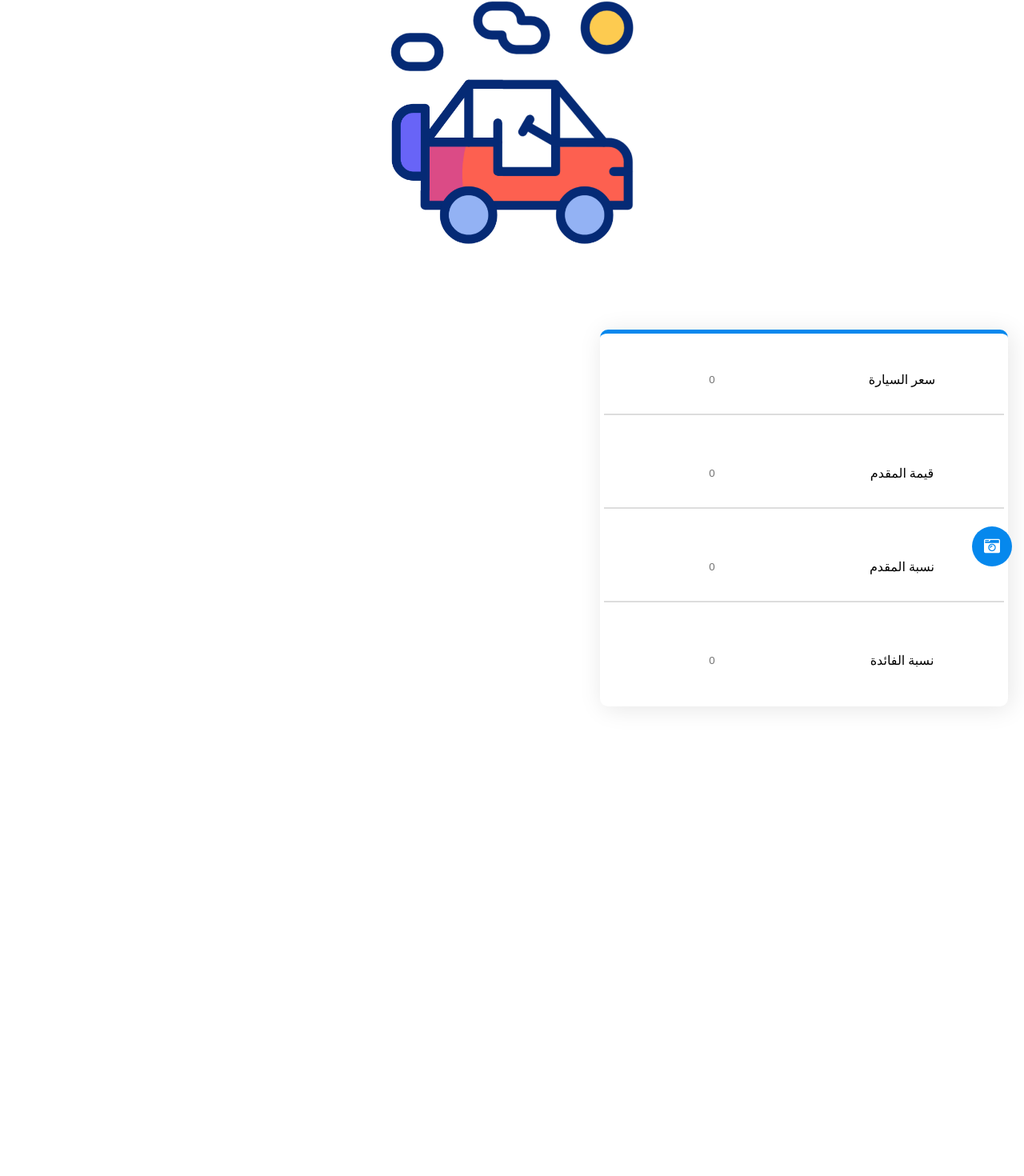
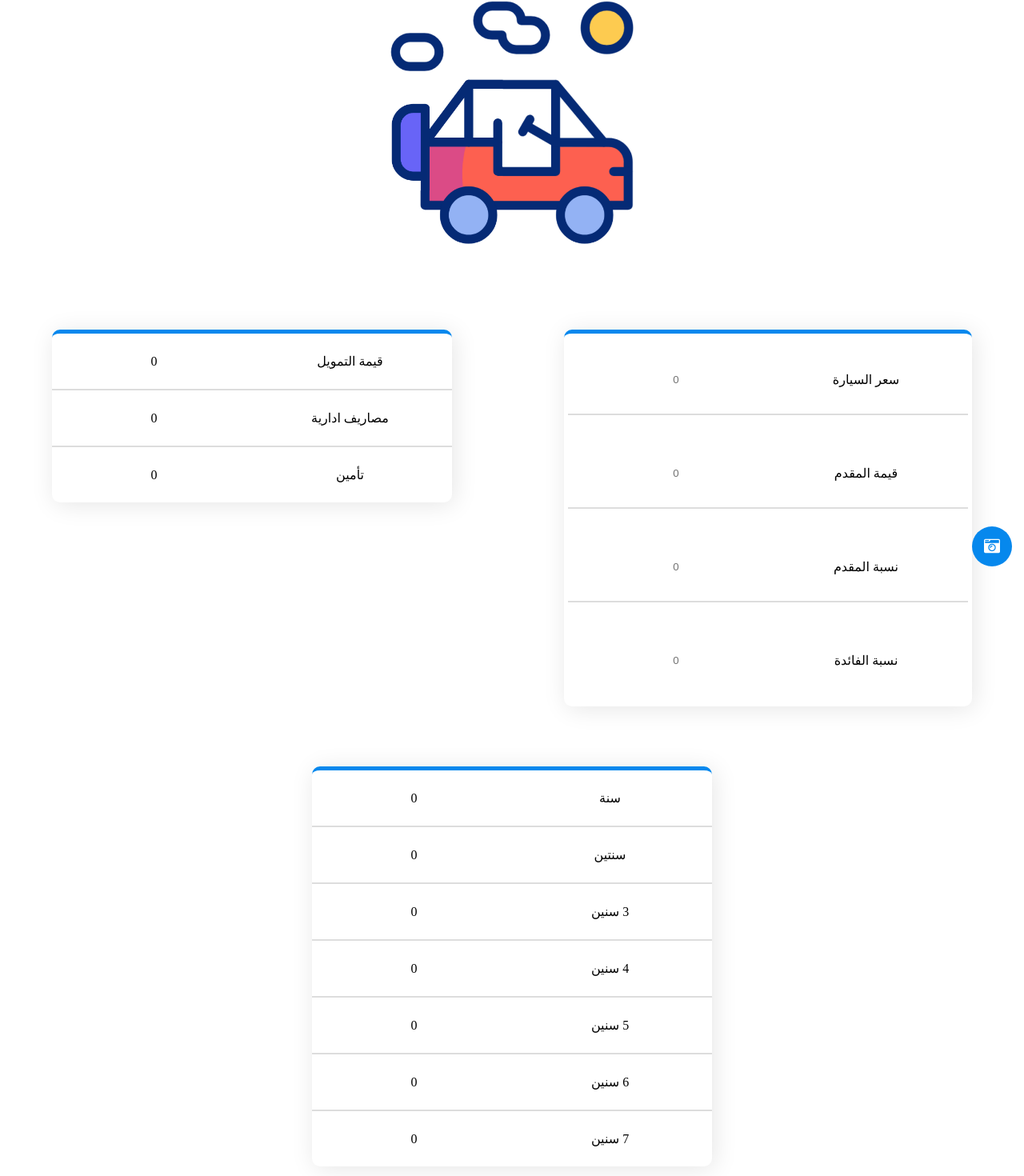
Before and after one commit to ehabAbdelMawla/Car-installment-Calculator, a Vue app in the folder cars-tax/: page / in a window 1280 px wide. Shown: the part 77-1547 px from the top of the page at 80% size. Before the commit the page ends 1060 px from the top, so only its background shows below. Built offline with nearby package versions, Linux system fonts and the light colour scheme.

Commit message:
update android name & splash

```diff
--- a/cars-tax/capacitor.config.json
+++ b/cars-tax/capacitor.config.json
@@ -4,5 +4,8 @@
   "webDir": "dist",
   "server": {
     "androidScheme": "https"
-  }
+  },"plugins": {
+        "SplashScreen": {
+            "launchShowDuration": 0
+        }}
 }
--- a/cars-tax/package.json
+++ b/cars-tax/package.json
@@ -11,8 +11,10 @@
     },
     "dependencies": {
         "@capacitor/android": "^5.6.0",
+        "@capacitor/app": "^5.0.7",
         "@capacitor/cli": "^5.6.0",
         "@capacitor/core": "^5.6.0",
+        "@capacitor/filesystem": "^5.2.1",
         "core-js": "^3.6.5",
         "html2canvas": "*",
         "sweetalert": "^2.1.2",
--- a/cars-tax/src/components/Calculator.vue
+++ b/cars-tax/src/components/Calculator.vue
@@ -38,10 +38,7 @@
         />
       </div>
     </article>
-    <div
-      :class="{ result: true, wow: true, fadeInDown: true }"
-      v-if="price > 0"
-    >
+    <div :class="{ result: true, wow: true, fadeInDown: true }">
       <div>
         <p>قيمة التمويل</p>
         <p>{{ remain }}</p>
@@ -55,10 +52,7 @@
         <p>{{ taminat }}</p>
       </div>
     </div>
-    <div
-      :class="{ result: true, wow: true, fadeInDown: true }"
-      v-if="price > 0"
-    >
+    <div :class="{ result: true, wow: true, fadeInDown: true }">
       <div v-for="num in 7" :key="num">
         <p>{{ getYearsSuffix(num) }}</p>
         <p>{{ taxPerYear(num) }}</p>
@@ -78,9 +72,9 @@
 import "../styles/Calculator.css";
 import html2canvas from "html2canvas";
 import swal from "sweetalert";
-import { Plugins, FilesystemDirectory } from "@capacitor/core";
+import { Filesystem, Directory } from "@capacitor/filesystem";
 import Header from "./Header.vue";
-
+import { App } from "@capacitor/app";
 export default {
   name: "Calculator",
   components: {
@@ -98,7 +92,6 @@ export default {
   },
   created() {
     document.addEventListener("backbutton", async function() {
-      const { App } = Plugins;
       App.exitApp();
     });
   },
@@ -120,11 +113,11 @@ export default {
               async (canvas) => {
                 if (this.isAndroid) {
                   // .... Android ....
-                  const { Filesystem } = Plugins;
+
                   await Filesystem.writeFile({
                     path: value == "" ? `${Date.now()}.png` : `${value}.png`,
                     data: canvas.toDataURL(),
-                    directory: FilesystemDirectory.Documents,
+                    directory: Directory.Documents,
                   });
                 } else {
                   //    .... Web ....
--- a/cars-tax/src/styles/Calculator.css
+++ b/cars-tax/src/styles/Calculator.css
@@ -25,7 +25,7 @@ input {
   display: flex;
   flex-flow: row wrap;
   gap: 50px;
-  justify-content: space-between;
+  justify-content: space-around;
   align-items: flex-start;
   background: white;
 }
```
Also changed, not shown: 38 other files (tests, documents, lock files or other folders).
